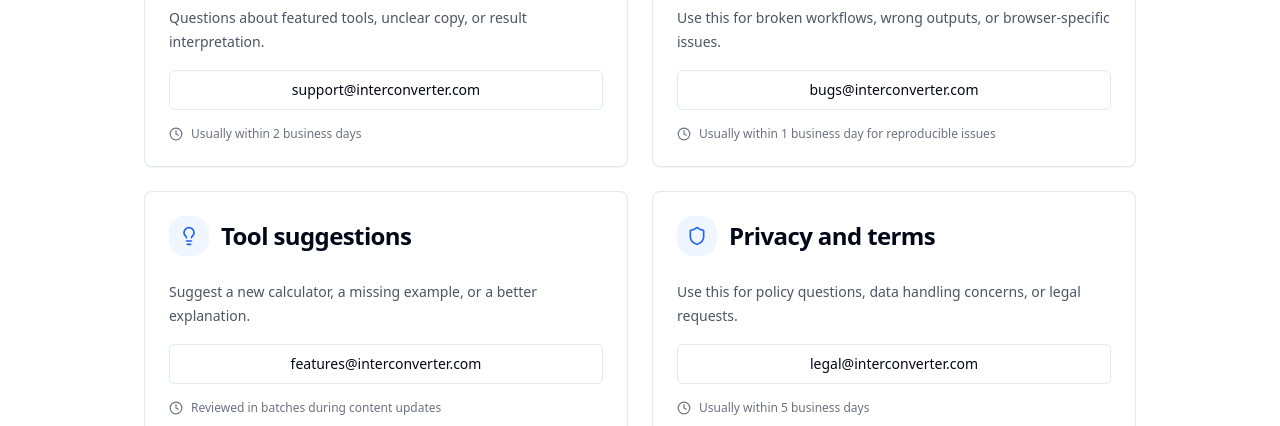
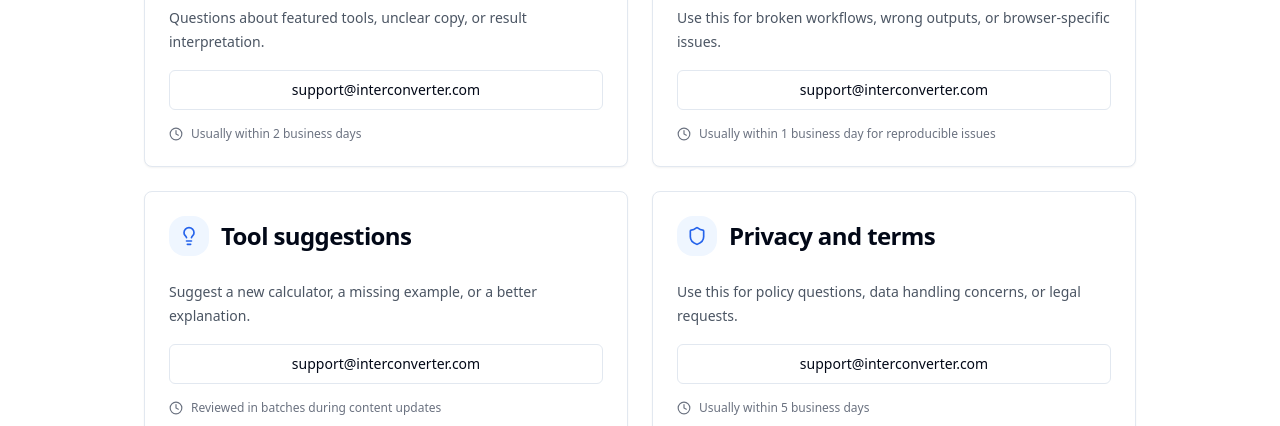
Before and after one commit to reake/inter-converter, a Next.js app: page /en/contact in a window 1280 px wide. Shown: the part 526-952 px from the top of the page. Built offline with nearby package versions, Linux system fonts and the light colour scheme; no server answers.

Commit message:
调整统一支持邮箱

```diff
--- a/src/app/[locale]/(pages)/contact/page.tsx
+++ b/src/app/[locale]/(pages)/contact/page.tsx
@@ -52,7 +52,7 @@
       description: isZh
         ? '适用于流程异常、结果错误，或浏览器相关问题。'
         : 'Use this for broken workflows, wrong outputs, or browser-specific issues.',
-      contact: 'bugs@interconverter.com',
+      contact: 'support@interconverter.com',
       responseTime: isZh ? '可复现问题通常在 1 个工作日内回复' : 'Usually within 1 business day for reproducible issues',
     },
     {
@@ -61,7 +61,7 @@
       description: isZh
         ? '建议新增计算器、补充示例，或优化工具说明。'
         : 'Suggest a new calculator, a missing example, or a better explanation.',
-      contact: 'features@interconverter.com',
+      contact: 'support@interconverter.com',
       responseTime: isZh ? '会在内容更新批次中统一评估' : 'Reviewed in batches during content updates',
     },
     {
@@ -70,7 +70,7 @@
       description: isZh
         ? '用于政策问题、数据处理疑问或法律相关请求。'
         : 'Use this for policy questions, data handling concerns, or legal requests.',
-      contact: 'legal@interconverter.com',
+      contact: 'support@interconverter.com',
       responseTime: isZh ? '通常在 5 个工作日内回复' : 'Usually within 5 business days',
     },
   ];
--- a/src/app/[locale]/(pages)/privacy/page.tsx
+++ b/src/app/[locale]/(pages)/privacy/page.tsx
@@ -206,8 +206,8 @@
           </CardHeader>
           <CardContent className="text-gray-600">
             {isZh
-              ? <>如有隐私或政策相关问题，请发送邮件至 <strong>legal@interconverter.com</strong>。</>
-              : <>For privacy questions or policy-related requests, email <strong>legal@interconverter.com</strong>.</>}
+              ? <>如有隐私或政策相关问题，请发送邮件至 <strong>support@interconverter.com</strong>。</>
+              : <>For privacy questions or policy-related requests, email <strong>support@interconverter.com</strong>.</>}
           </CardContent>
         </Card>
       </div>
--- a/src/app/[locale]/(pages)/terms/page.tsx
+++ b/src/app/[locale]/(pages)/terms/page.tsx
@@ -152,8 +152,8 @@
           </CardHeader>
           <CardContent className="text-gray-600">
             {isZh
-              ? <>如对本条款有疑问，请发送邮件至 <strong>legal@interconverter.com</strong>。</>
-              : <>Questions about these terms can be sent to <strong>legal@interconverter.com</strong>.</>}
+              ? <>如对本条款有疑问，请发送邮件至 <strong>support@interconverter.com</strong>。</>
+              : <>Questions about these terms can be sent to <strong>support@interconverter.com</strong>.</>}
           </CardContent>
         </Card>
       </div>
--- a/src/config/site.ts
+++ b/src/config/site.ts
@@ -3,7 +3,7 @@
   description: "Free online converter tools and calculators. Convert currencies, units, timestamps, colors, and more - fast, accurate, and completely free.",
   url: "https://interconverter.com",
   author: "InterConverter Team",
-  email: "contact@interconverter.com",
+  email: "support@interconverter.com",
   template: "InterConverter",
   features: [
     "Timestamp Converter",
```
